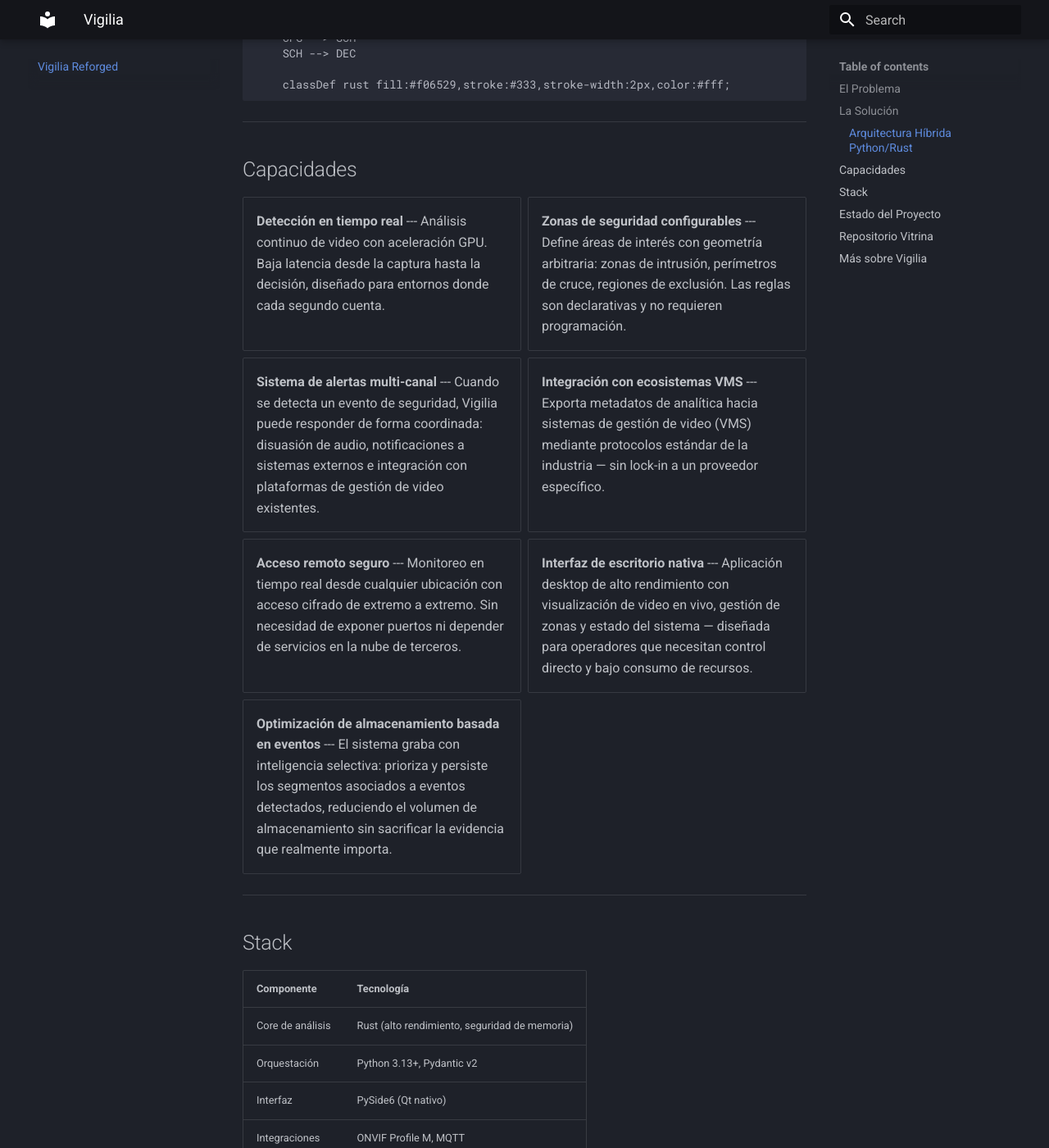
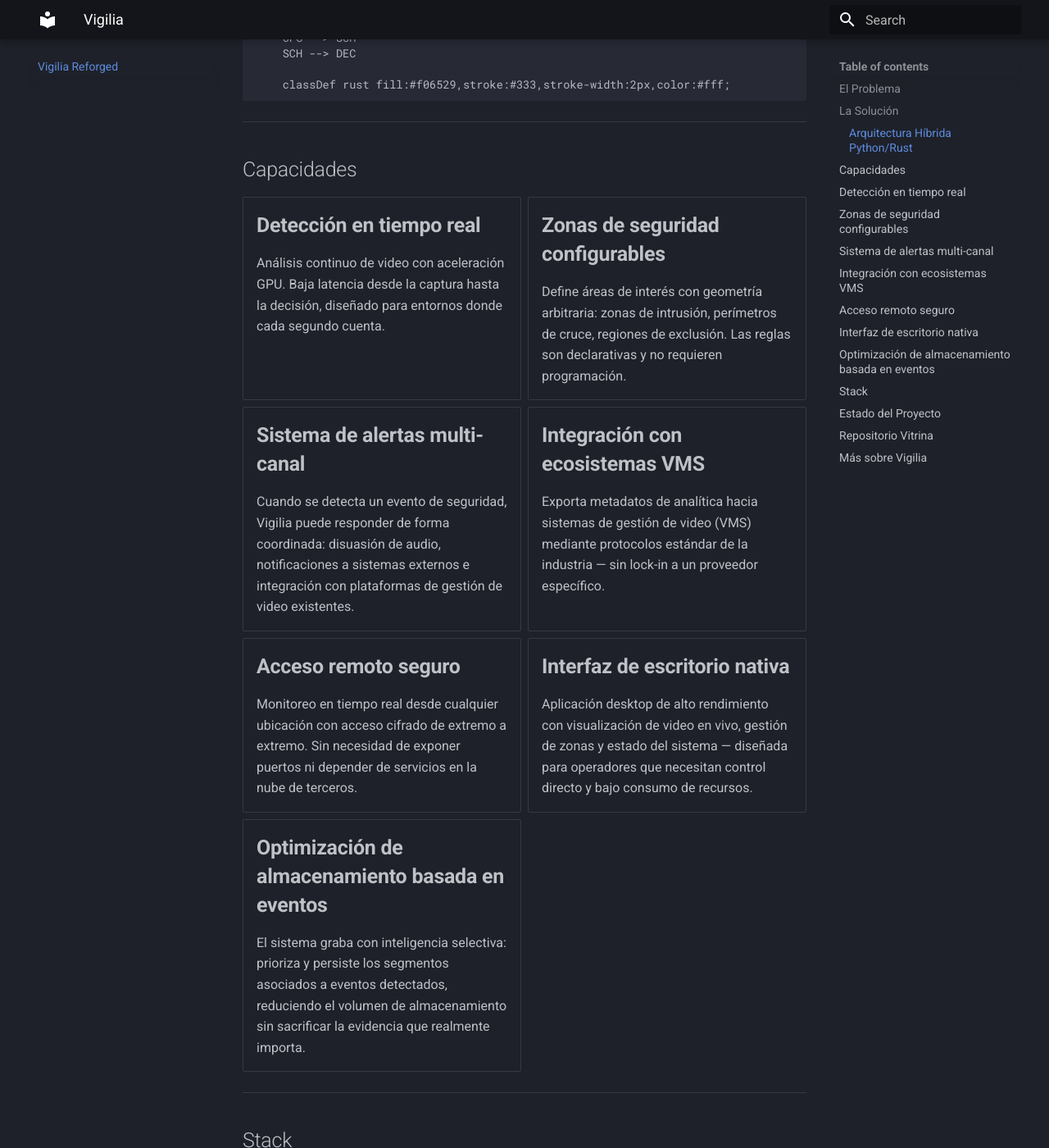
Before and after one commit to Bajmein/locus, an MkDocs documentation site: the page built from docs/vigilia/index.md, in a window 1280 px wide and 1400 px high, scrolled down 1576 px. Shown: the whole window at 82% size. Built offline with MkDocs 1.6.1 and Material for MkDocs 9.7.7, drawn with Linux system fonts in a browser that asks for light colours.

Commit message:
style: apply dprint formatting to grid cards and admonition blocks
Pre-existing dprint failures in forge/index.md and vigilia/index.md
resolved alongside new content from change 010.

Co-Authored-By: Claude Sonnet 4.6 <noreply@anthropic.com>

```diff
--- a/docs/vigilia/index.md
+++ b/docs/vigilia/index.md
@@ -84,46 +84,39 @@ graph TB
 
 <div class="grid cards" markdown>
 
--   **Detección en tiempo real**
-    ---
-    Análisis continuo de video con aceleración GPU. Baja latencia desde la
-    captura hasta la decisión, diseñado para entornos donde cada segundo cuenta.
+- ## **Detección en tiempo real**
+  Análisis continuo de video con aceleración GPU. Baja latencia desde la
+  captura hasta la decisión, diseñado para entornos donde cada segundo cuenta.
 
--   **Zonas de seguridad configurables**
-    ---
-    Define áreas de interés con geometría arbitraria: zonas de intrusión,
-    perímetros de cruce, regiones de exclusión. Las reglas son declarativas y
-    no requieren programación.
+- ## **Zonas de seguridad configurables**
+  Define áreas de interés con geometría arbitraria: zonas de intrusión,
+  perímetros de cruce, regiones de exclusión. Las reglas son declarativas y
+  no requieren programación.
 
--   **Sistema de alertas multi-canal**
-    ---
-    Cuando se detecta un evento de seguridad, Vigilia puede responder de forma
-    coordinada: disuasión de audio, notificaciones a sistemas externos e
-    integración con plataformas de gestión de video existentes.
+- ## **Sistema de alertas multi-canal**
+  Cuando se detecta un evento de seguridad, Vigilia puede responder de forma
+  coordinada: disuasión de audio, notificaciones a sistemas externos e
+  integración con plataformas de gestión de video existentes.
 
--   **Integración con ecosistemas VMS**
-    ---
-    Exporta metadatos de analítica hacia sistemas de gestión de video (VMS)
-    mediante protocolos estándar de la industria — sin lock-in a un proveedor
-    específico.
+- ## **Integración con ecosistemas VMS**
+  Exporta metadatos de analítica hacia sistemas de gestión de video (VMS)
+  mediante protocolos estándar de la industria — sin lock-in a un proveedor
+  específico.
 
--   **Acceso remoto seguro**
-    ---
-    Monitoreo en tiempo real desde cualquier ubicación con acceso cifrado de
-    extremo a extremo. Sin necesidad de exponer puertos ni depender de
-    servicios en la nube de terceros.
+- ## **Acceso remoto seguro**
+  Monitoreo en tiempo real desde cualquier ubicación con acceso cifrado de
+  extremo a extremo. Sin necesidad de exponer puertos ni depender de
+  servicios en la nube de terceros.
 
--   **Interfaz de escritorio nativa**
-    ---
-    Aplicación desktop de alto rendimiento con visualización de video en vivo,
-    gestión de zonas y estado del sistema — diseñada para operadores que
-    necesitan control directo y bajo consumo de recursos.
+- ## **Interfaz de escritorio nativa**
+  Aplicación desktop de alto rendimiento con visualización de video en vivo,
+  gestión de zonas y estado del sistema — diseñada para operadores que
+  necesitan control directo y bajo consumo de recursos.
 
--   **Optimización de almacenamiento basada en eventos**
-    ---
-    El sistema graba con inteligencia selectiva: prioriza y persiste los
-    segmentos asociados a eventos detectados, reduciendo el volumen de
-    almacenamiento sin sacrificar la evidencia que realmente importa.
+- ## **Optimización de almacenamiento basada en eventos**
+  El sistema graba con inteligencia selectiva: prioriza y persiste los
+  segmentos asociados a eventos detectados, reduciendo el volumen de
+  almacenamiento sin sacrificar la evidencia que realmente importa.
 
 </div>
 
```
Also changed, not shown: docs/forge/index.md (+22 -28 lines), docs/index.md (+9 -9 lines), docs/vigilia-edge/index.md (+6 -6 lines).
